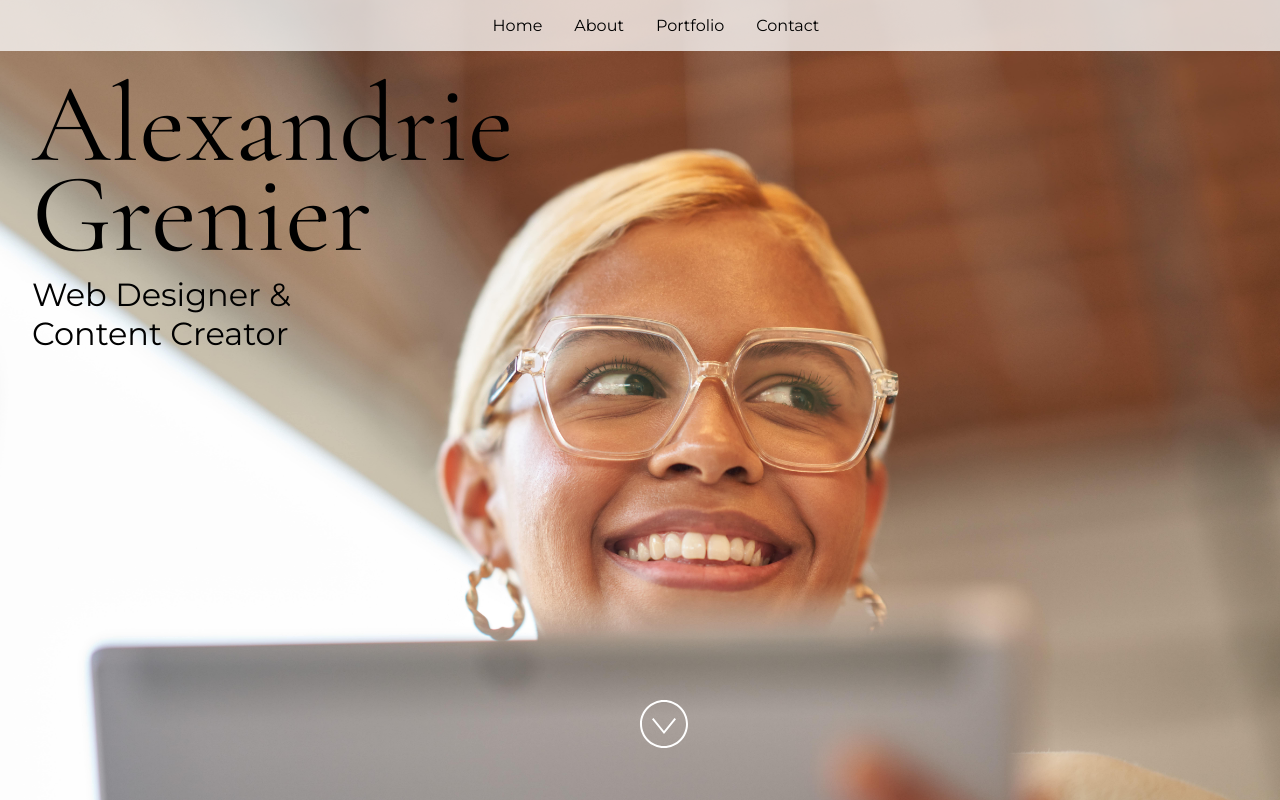
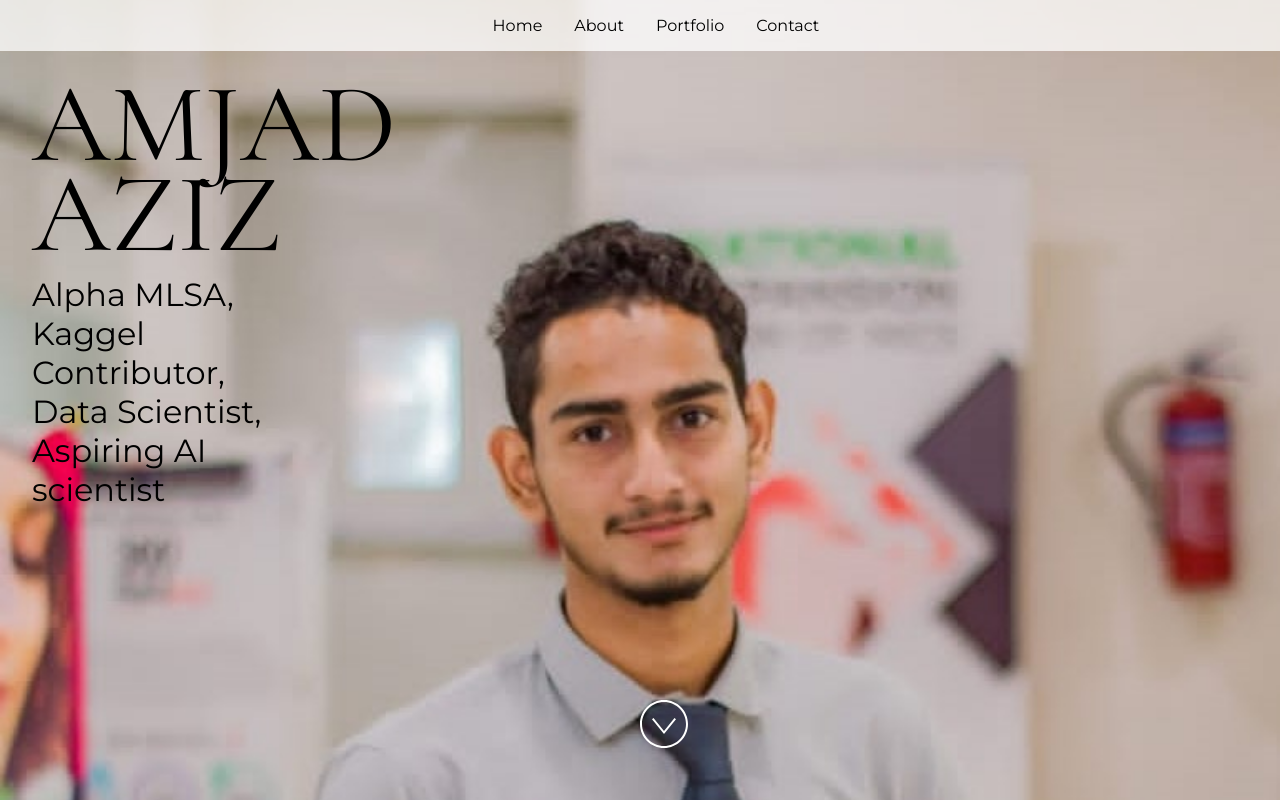
Before and after one commit to AmjadAziz98/My_static_web, a React (Vite) app: page / in a window 1280 px wide. Built offline with nearby package versions, Linux system fonts and the light colour scheme.

Commit message:
add all changes

```diff
--- a/src/App.jsx
+++ b/src/App.jsx
@@ -24,9 +24,9 @@ import "./styles.css";
  * If you don't have one of the social sites listed, leave it as an empty string.
  */
 const siteProps = {
-  name: "Alexandrie Grenier",
-  title: "Web Designer & Content Creator",
-  email: "alex@example.com",
+  name: "AMJAD AZIZ",
+  title: "Alpha MLSA, Kaggel Contributor, Data Scientist, Aspiring AI scientist",
+  email: "amjadaziz690@yahoo.com",
   gitHub: "microsoft",
   instagram: "microsoft",
   linkedIn: "satyanadella",
--- a/src/Components/About.jsx
+++ b/src/Components/About.jsx
@@ -16,9 +16,9 @@ import React from "react";
  * Need an image? Check out https://unsplash.com to download a image you
  * freely use on your site.
  */
-import image from "../images/motion-background.jpg";
+import image from "../images/background.jpg";
 
-const imageAltText = "purple and blue abstract background";
+const imageAltText = "White abstract background";
 
 /**
  * Sort description that expands on your title on the Home component.
--- a/src/Components/Footer.jsx
+++ b/src/Components/Footer.jsx
@@ -105,7 +105,7 @@ const Footer = (props) => {
         )}
         {youTube && (
           <a
-            href={`https://www.youtube.com/c/${youTube}`}
+            href={`https://www.youtube.com/${youTube}`}
             target="_blank"
             rel="noopener noreferrer"
           >
--- a/src/Components/Home.jsx
+++ b/src/Components/Home.jsx
@@ -20,9 +20,9 @@ import PropTypes from "prop-types";
  * Need an image? Check out https://unsplash.com to download a photo you
  * freely use on your site.
  */
-import image from "../images/woman-with-tablet.jpg";
+import image from "../images/Me.jpg";
 
-const imageAltText = "Adult female in office setting leaning against a glass wall while holding a platinum Microsoft Surface Pro 7 in tablet mode preparing to write with Microsoft Surface Pen";
+const imageAltText = "Amjad standing in office space";
 
 const Home = ({ name, title }) => {
   return (
--- a/src/Components/Portfolio.jsx
+++ b/src/Components/Portfolio.jsx
@@ -19,11 +19,11 @@ import React from "react";
  * Need an image? Check out https://unsplash.com to download a photo you
  * freely use on your site.
  */
-import image from "../images/design-desk.jpeg";
+import image from "../images/project.jpg";
 
-const imageAltText = "desktop with books and laptop";
+const imageAltText = "Project image";
 
-/**
+/*
  * Project list
  *
  * An array of objects that will be used to display for your project
```
